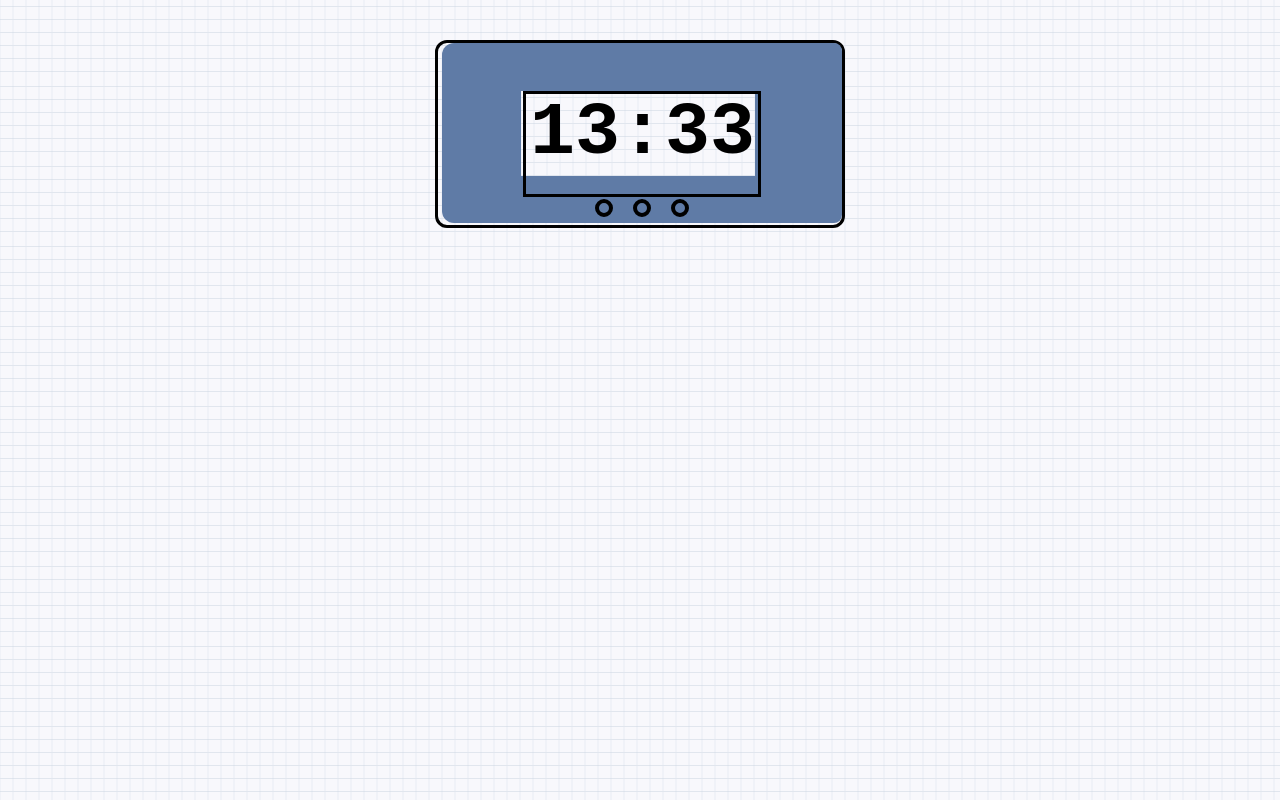
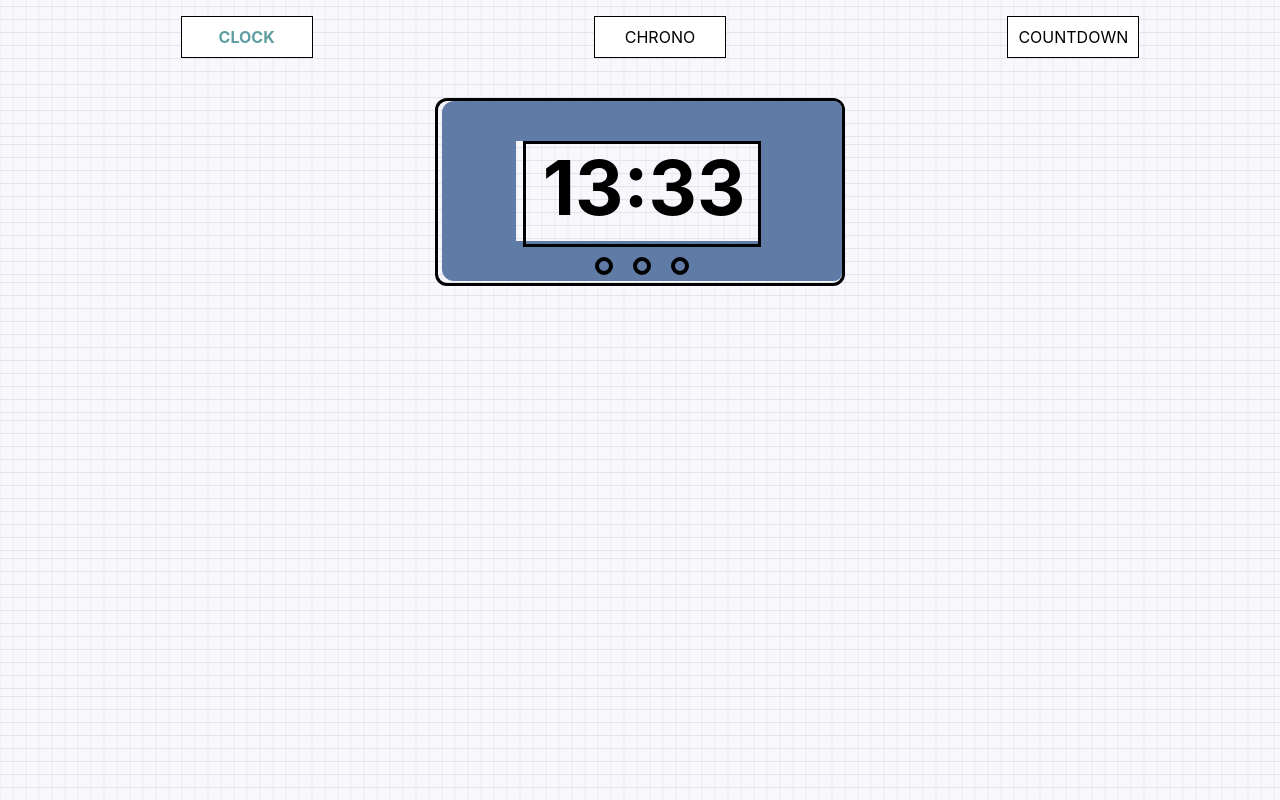
Before and after one commit to SandyNavalon/digital_devices, a React (Create React App) app: page /digital-clock in a window 1280 px wide. Built offline with nearby package versions, Linux system fonts and the light colour scheme; the HTML template or start-up script is replaced by a standard one; a web font is replaced by a local one.

Commit message:
ADDED Navbar component + ROUTES at App.jsx

```diff
--- a/package.json
+++ b/package.json
@@ -6,9 +6,11 @@
     "@testing-library/jest-dom": "^5.16.1",
     "@testing-library/react": "^12.1.2",
     "@testing-library/user-event": "^13.5.0",
+    "node": "^17.4.0",
     "node-sass": "^7.0.1",
     "react": "^17.0.2",
     "react-dom": "^17.0.2",
+    "react-router-dom": "^6.2.1",
     "react-scripts": "5.0.0",
     "web-vitals": "^2.1.4"
   },
--- a/src/App.jsx
+++ b/src/App.jsx
@@ -1,12 +1,21 @@
 import './App.scss';
-import { Chrono, Countdown, DigitalClock } from './components';
+import { Chrono, Countdown, DigitalClock, Navbar } from './components';
+
+import {BrowserRouter as Router, Routes, Route} from 'react-router-dom'
+
 function App() {
   return (
-    <div className="App">
-      <DigitalClock/>
-      {/* <Countdown/>
-      <Chrono/> */}
-    </div>
+    <Router>
+
+      <Navbar/>
+
+      <Routes>
+        <Route path='/digital-clock' element={<DigitalClock />} />
+        <Route path='/chrono' element={<Chrono />} />
+        <Route path='/countdown' element={<Countdown />} />
+        {/* <Route path='*' element={<NotFoundPage />} /> */}
+      </Routes>
+    </Router>
   );
 }
 
--- a/src/components/DigitalClock/DigitalClock.jsx
+++ b/src/components/DigitalClock/DigitalClock.jsx
@@ -19,10 +19,11 @@ const DigitalClock = () => {
     }, []);
 
   return (
-  <div className='clock'>
+  <>
+    <div className='clock'>
     <div className='clock__box'>
       <div className='clock__box-color'></div>
-        <div className='background-grainy'></div>
+        {/* <div className='background-grainy'></div> */}
           <div className='clock__count'>
             <div className='clock__count-insideBorder'></div>
               <h2 className='clock__count-numbers'>
@@ -36,6 +37,7 @@ const DigitalClock = () => {
       </div>
     </div>
   </div>
+  </>
   );
 };
 
--- a/src/components/DigitalClock/DigitalClock.scss
+++ b/src/components/DigitalClock/DigitalClock.scss
@@ -1,24 +1,3 @@
-
-.background-grainy::after{
-    background: url ('/digital-devices/src/assets/backgrounds/grainy-texture.png');
-    position: absolute;
-    width:200vw;
-    height: 200vh;
-    left: -50%;
-    top: -50%;
-
-    animation:grain 1.5s steps(6) infinite;
-}
-@keyframes grain {
-  0%, 100% {transform: translate(0,0);}
-  10% {transform: translate(-5%,-10%);}
-  30% {transform: translate(3%,-15%);}
-  50% {transform: translate(12%,9%);}
-  70% {transform: translate(9%,4%);}
-  90% {transform: translate(-1%,7%);}
-}
-
-
 .clock {
     display: flex;
     justify-content: center;
@@ -96,6 +75,7 @@
             margin-top: 0px;
             margin-right: 0px;
             margin-bottom: 0px;
+            padding: 1px 15px 8px 18px ;
 
             z-index: 2;
 
--- /dev/null
+++ b/src/components/Navbar/Navbar.jsx
@@ -0,0 +1,36 @@
+import './Navbar.scss'
+
+//NavLink--> no hace refresh al cambiar de ruta
+import { NavLink } from "react-router-dom";
+
+export default function Navbar() {
+    return (
+    <div className='nav'>
+        <ul>
+            <li>
+                {/* la className afecta a todos los endpoints porque van con '/' */}
+                <NavLink
+                className={({isActive}) => (isActive ? 'active' : 'inactive')}
+                to="/digital-clock">
+                    CLOCK
+                </NavLink>
+            </li>
+            <li>
+                <NavLink
+                className={({isActive}) => (isActive ? 'active' : 'inactive')}
+                to="/chrono">
+                    CHRONO
+                </NavLink>
+            </li>
+            <li>
+                <NavLink
+                className={({isActive}) => (isActive ? 'active' : 'inactive')}
+                to="/countdown">
+                    COUNTDOWN
+                </NavLink>
+            </li>
+        </ul>
+
+    </div>
+    );
+};
--- /dev/null
+++ b/src/components/Navbar/Navbar.scss
@@ -0,0 +1,29 @@
+.active{
+    color: cadetblue;
+    font-weight: bold;
+    text-decoration: none;
+    text-align: center;
+
+}
+
+.inactive{
+    color: black;
+    text-decoration: none;
+}
+
+ul {
+    display: flex;
+    justify-content: space-around;
+    align-content: center;
+    list-style: none;
+
+
+    li{
+        background-color: rgb(255, 255, 255);
+        border: 1px solid black;
+        padding: 10px;
+
+        width: 110px;
+        text-align: center;
+    }
+}
--- a/src/components/index.js
+++ b/src/components/index.js
@@ -1,9 +1,11 @@
 import DigitalClock from "./DigitalClock/DigitalClock";
 import Countdown from "./Countdown/Countdown";
 import Chrono from "./Chrono/Chrono";
+import Navbar from "./Navbar/Navbar";
 
 export {
     DigitalClock,
     Countdown,
-    Chrono
+    Chrono,
+    Navbar
 }
```
Also changed, not shown: 1 other file (tests, documents, lock files or other folders).
